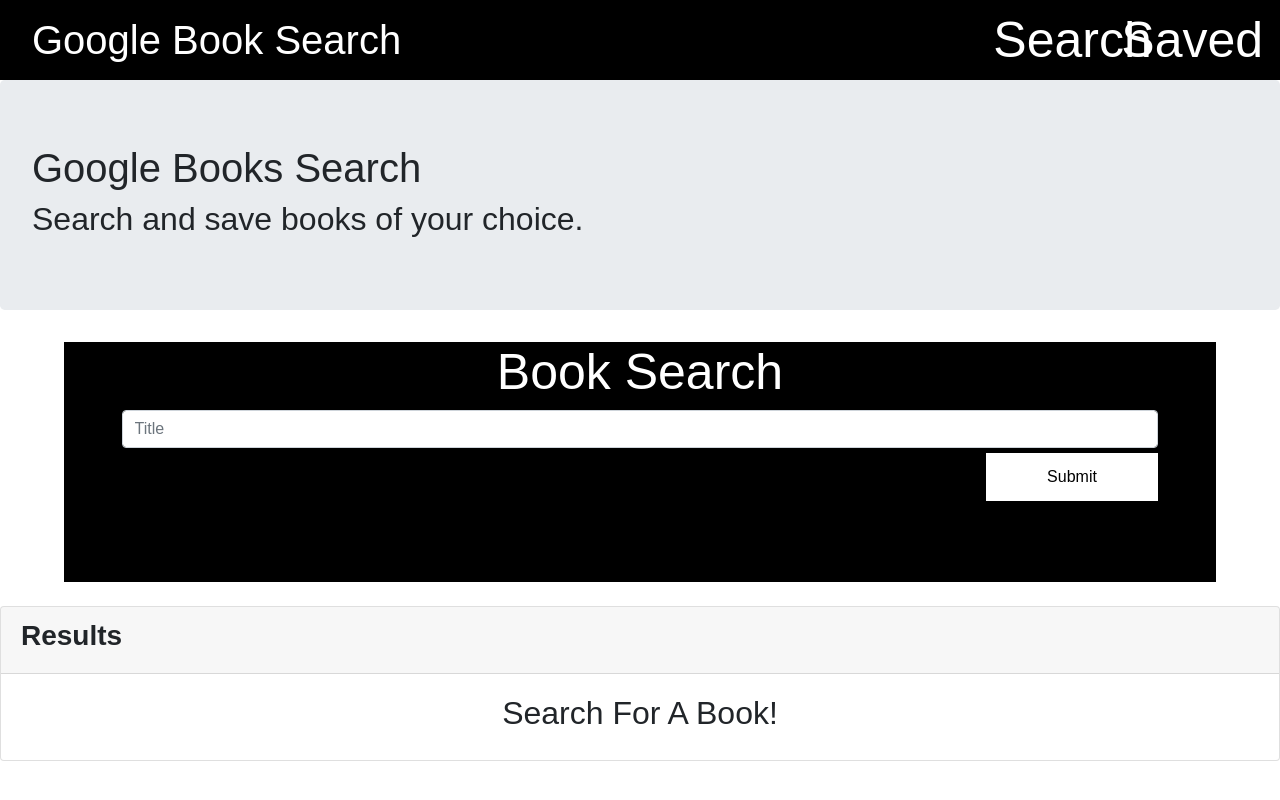
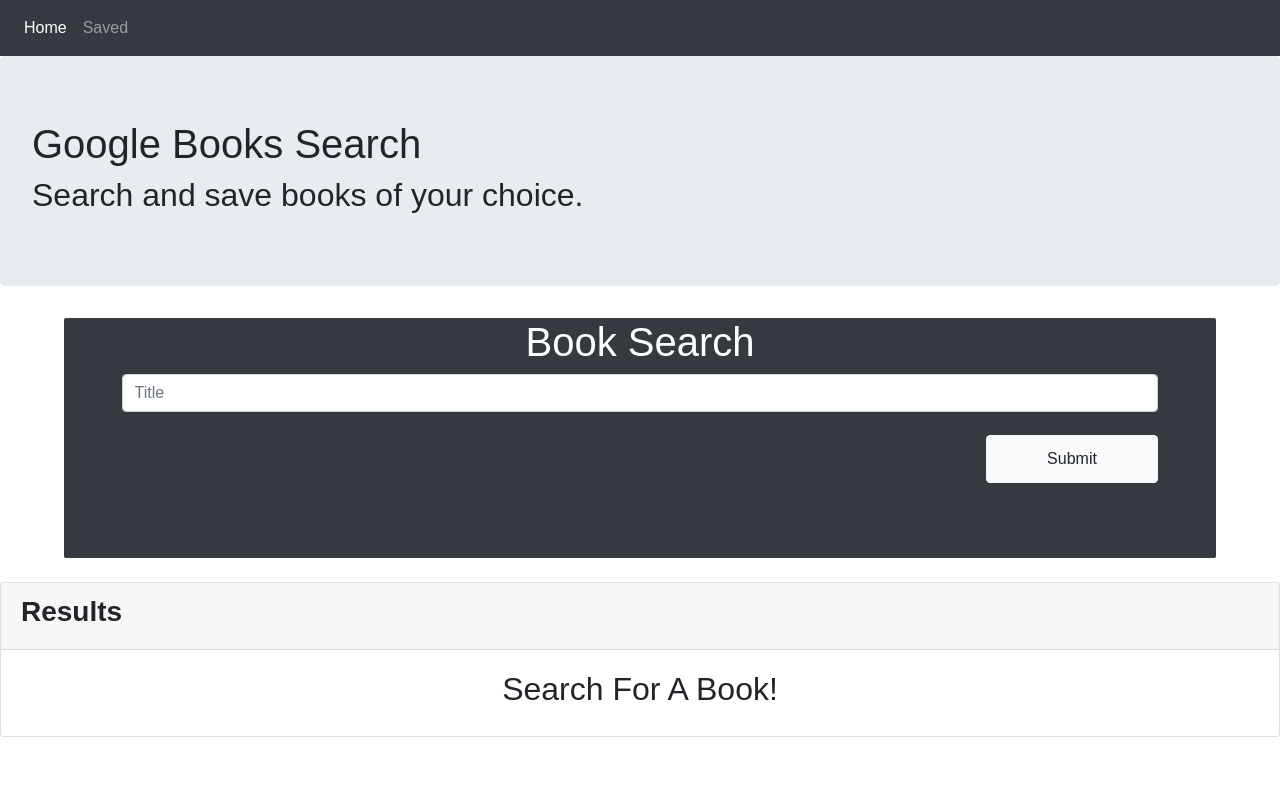
Before and after one commit to jjmateer/Google-Books-Search, a React (Create React App) app in the folder client/: page / in a window 1280 px wide. Built offline with nearby package versions, Linux system fonts and the light colour scheme.

Commit message:
Added bootstrap navbar and a few font-size/color changes to home.js.

```diff
--- a/client/src/components/Banner/style.css
+++ b/client/src/components/Banner/style.css
@@ -6,10 +6,3 @@
     color:white;
     text-align:center;
 }
-.banner h1 {
-    font-size:50px;
-}
-
-.banner h2 {
-    font-size:40px;
-}
--- a/client/src/components/Header/index.js
+++ b/client/src/components/Header/index.js
@@ -4,13 +4,21 @@
 
 function Header() {
     return (
-    <header className="mainHeader">
-        <h1>Google Book Search</h1>
-        <nav>
-            <a href="/">Search</a>
-            <a href="/saved">Saved</a>
+        <nav className="navbar navbar-expand-lg navbar-dark bg-dark">
+            <button className="navbar-toggler" type="button" data-toggle="collapse" data-target="#navbarNav" aria-controls="navbarNav" aria-expanded="false" aria-label="Toggle navigation">
+                <span className="navbar-toggler-icon"></span>
+            </button>
+            <div className="collapse navbar-collapse" id="navbarNav">
+                <ul className="navbar-nav">
+                    <li className="nav-item active">
+                        <a className="nav-link" href="/">Home <span className="sr-only">(current)</span></a>
+                    </li>
+                    <li className="nav-item">
+                        <a className="nav-link" href="saved">Saved</a>
+                    </li>
+                </ul>
+            </div>
         </nav>
-    </header>
     );
 }
 
--- a/client/src/components/Header/style.css
+++ b/client/src/components/Header/style.css
@@ -1,29 +1,8 @@
-.mainHeader{
+#mainHeader{
     width:100%;
     height:10vh;
-    background-color:black;
-    display:flex;
-}
-.mainHeader h1 {
-    width:auto;
-    color:white;
-    line-height:100%;
-    margin:auto;
-    margin-left:2.5%;
-}
-.mainHeader nav{
-    width:20%;
-    height:100%;
-    margin-right:2.5%;
-    display:flex;
-}
-.mainHeader a {
-    font-size:50px;
-    height:100%;
-    line-height:10vh;
-    width:49%;
-    cursor: pointer;
-    text-align:center;
-    margin:auto;
+    /* background-color:black; */
     color:white;
 }
+
+#mainHeader a {}
--- a/client/src/components/SearchForm/index.js
+++ b/client/src/components/SearchForm/index.js
@@ -8,7 +8,7 @@
             <form id="searchForm" className="form-group">
                 <h1>Book Search</h1>
                 <input className="form-control" placeholder="Title" value={q} name="q" onChange={handleInputChange} required ></input>
-                <button id="submitBtn" type="submit" onClick={handleFormSubmit}>Submit</button>
+                <button id="submitBtn" className="btn btn-light" type="submit" onClick={handleFormSubmit}>Submit</button>
             </form>
         </div>
     )
--- a/client/src/components/SearchForm/style.css
+++ b/client/src/components/SearchForm/style.css
@@ -2,13 +2,13 @@
     width:90%;
     height:30vh;
     margin:auto;
-    background-color:black;
+    background-color:#343a40;
     color:white;
+    border-radius:2px;
 }
 #searchForm h1{
     width:100%;
     text-align:center;
-    font-size:50px;
 }
 
 #searchForm input{
@@ -17,15 +17,10 @@
 }
 
 #searchForm #submitBtn {
-    padding: 0;
     width:15%;
     height:20%;
     margin:auto;
     margin-right:5%;
-    margin-top:5px;
+    margin-top:2%;
     float:right;
-    background:white;
-    outline:none;
-    border:none;
-    cursor: pointer;
 }
```
